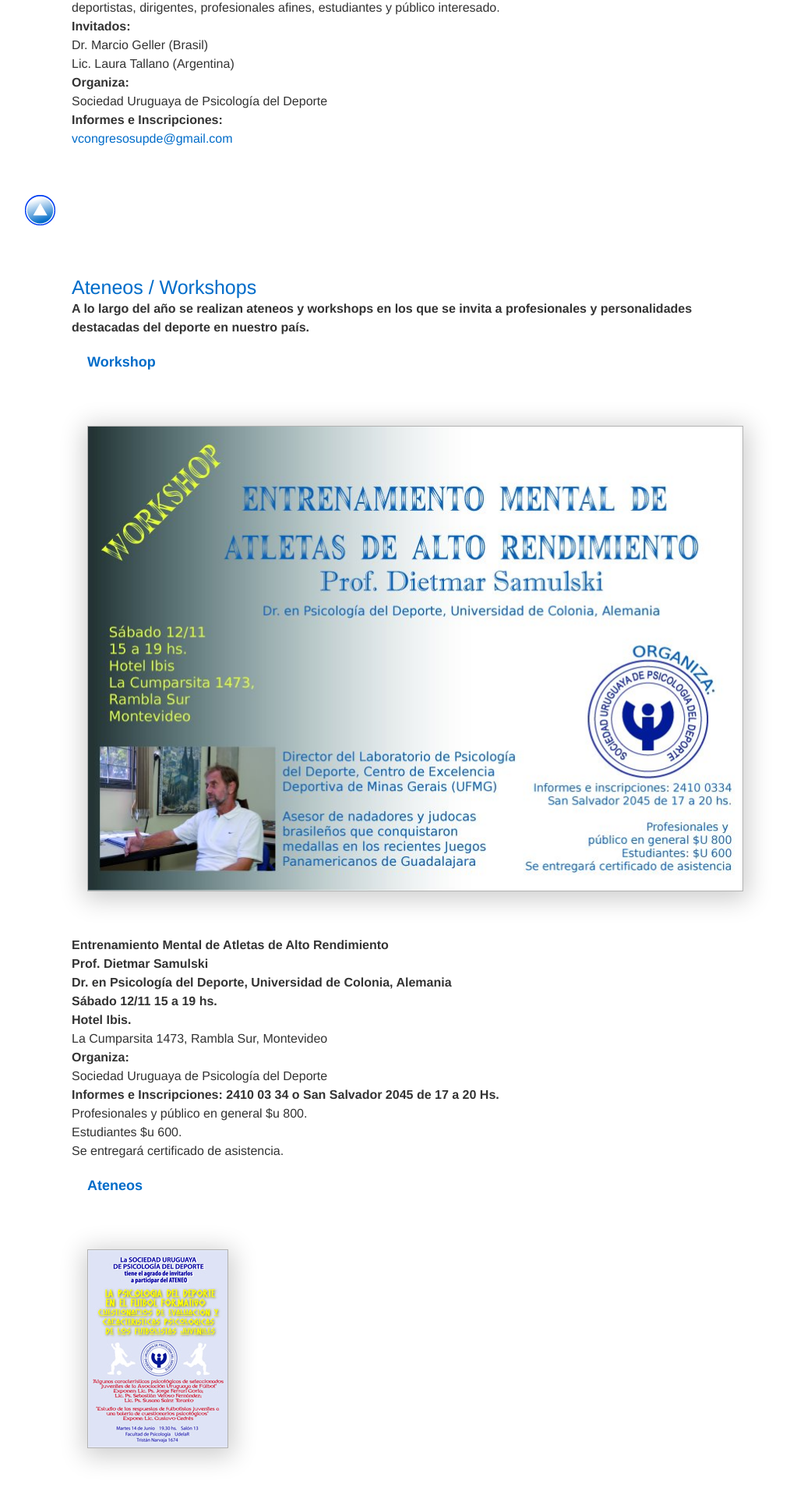
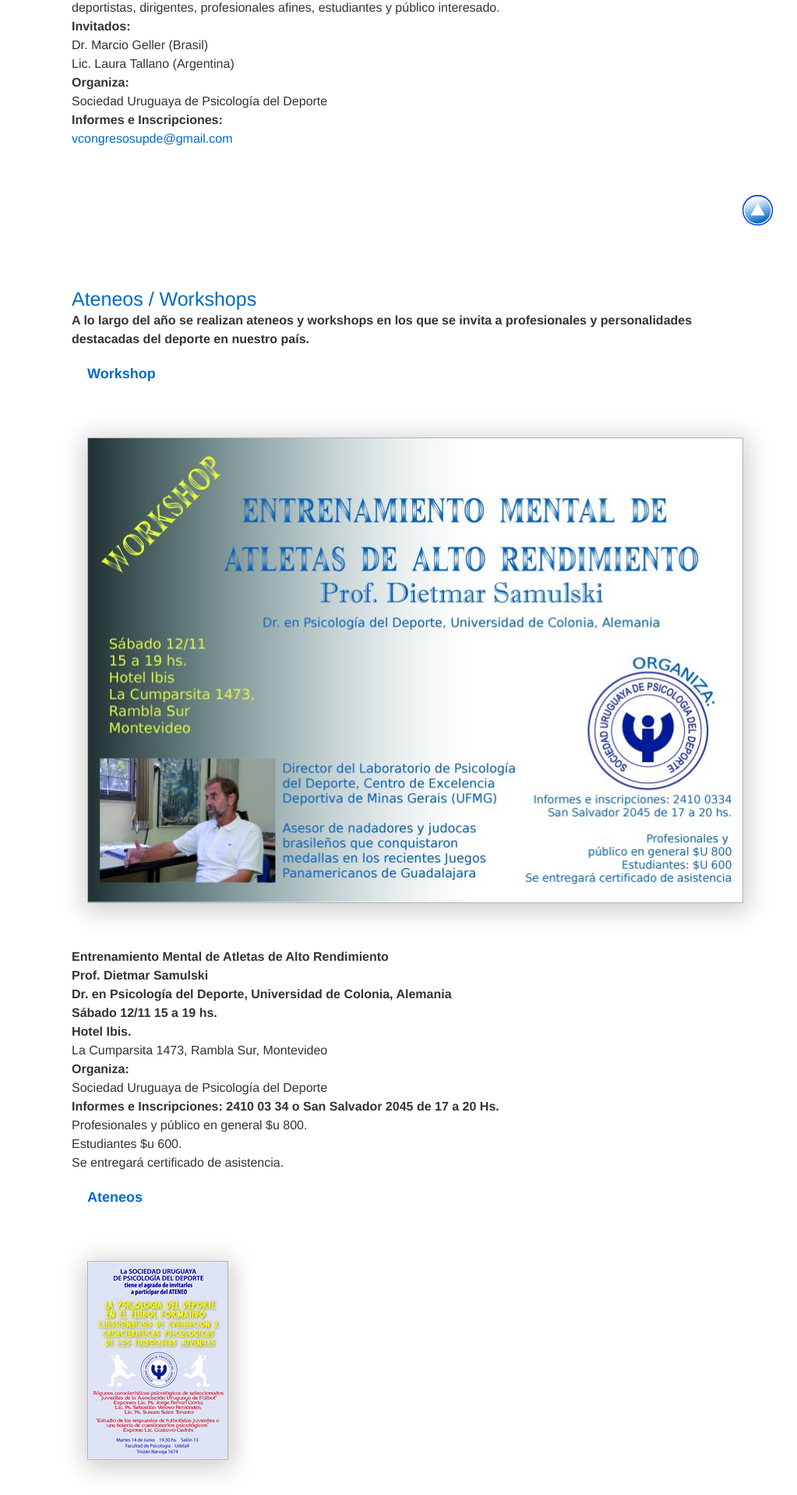
Before and after one commit to ignaciolopezjuani/supde, a Jekyll site: the page built from activities.html, in a window 1280 px wide. Shown: the part 1569-3486 px from the top of the page at 78% size, without its empty margins (188-1211 px from the left). Built offline with Jekyll 4.4.1, drawn with Linux system fonts in a browser that asks for light colours; nearby versions of some CDN libraries; some web fonts are replaced; Markdown is read by kramdown in place of the engine named in the settings.

Commit message:
Modify up-btn

```diff
--- a/media/css/base.css
+++ b/media/css/base.css
@@ -115,7 +115,7 @@
   color: white;
   background-color: #008DF2;
   text-align: center;
-  margin-top: 75px;
+  margin-top: 150px;
 }
 
 
@@ -152,6 +152,8 @@
 }
 .up-btn {
   color: #008DF2;
+  float: right;
+  margin-bottom: 75px;
 }
 
 /*
```
